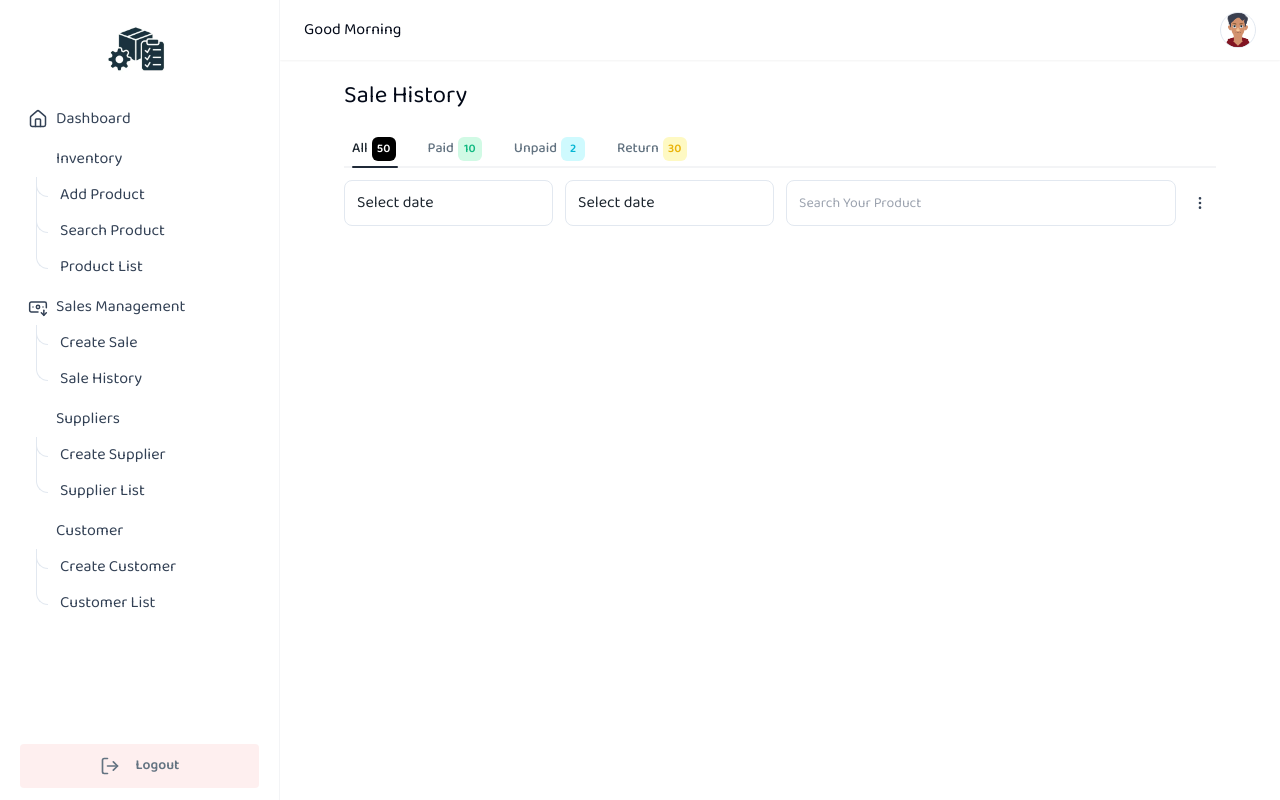
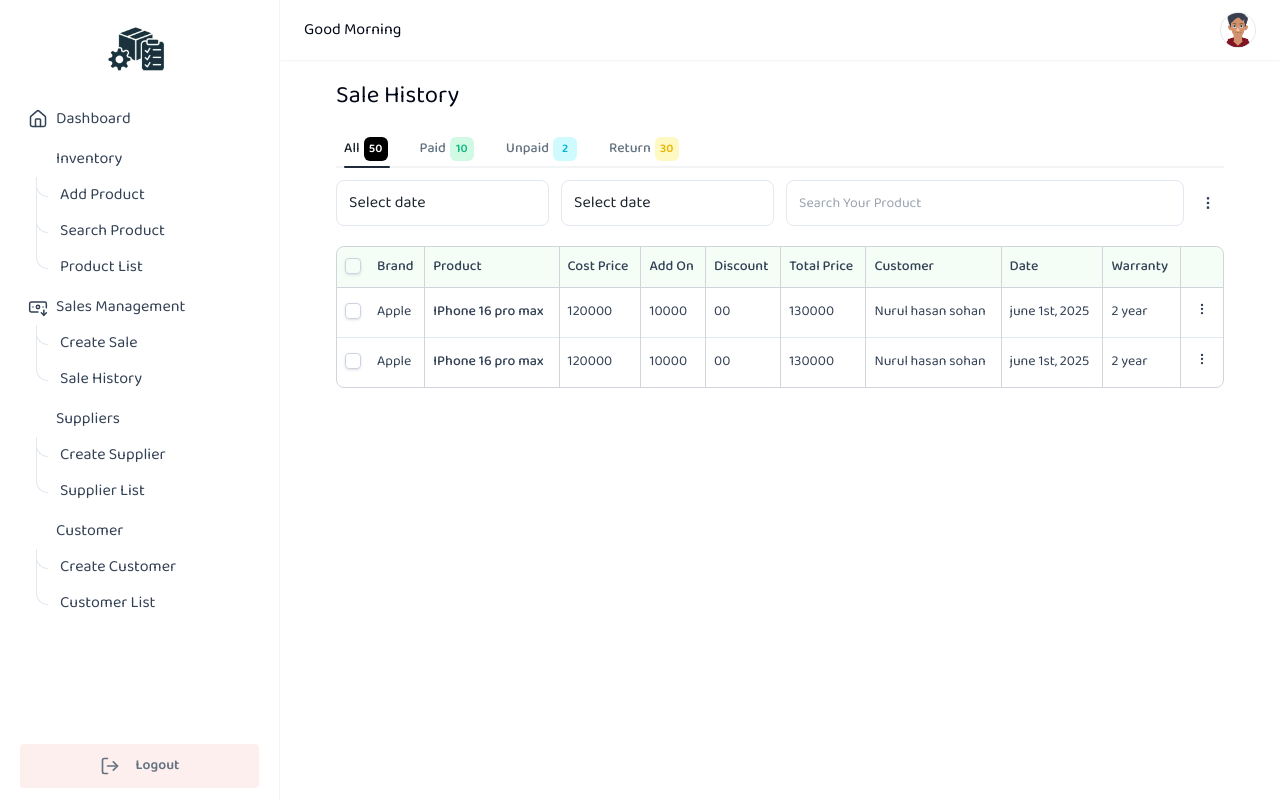
Before and after one commit to saadi001/inventory-system, a React (Vite) app: page /sale-history in a window 1280 px wide. Built offline with nearby package versions, Linux system fonts and the light colour scheme; some icons are missing.

Commit message:
sale history menu added in table

```diff
--- a/package.json
+++ b/package.json
@@ -11,6 +11,7 @@
   },
   "dependencies": {
     "@hugeicons/react": "^1.0.5",
+    "@radix-ui/react-checkbox": "^1.3.2",
     "@radix-ui/react-dropdown-menu": "^2.1.15",
     "@radix-ui/react-popover": "^1.1.14",
     "@radix-ui/react-scroll-area": "^1.2.9",
--- a/src/components/Form/MenuDropdown/SaleHistoryMenu.jsx
+++ b/src/components/Form/MenuDropdown/SaleHistoryMenu.jsx
@@ -19,14 +19,14 @@ const SaleHistoryMenu = () => {
       <DropdownMenuContent align={"end"}>
         <DropdownMenuItem>
           <div className="flex items-center gap-2 font-baloo text-headerColor">
-            <PrinterIcon size={16} strokeWidth={2.5} />
-            Print All
+            <PrinterIcon size={16} strokeWidth={2} />
+            Print All Invoice
           </div>
         </DropdownMenuItem>
         <DropdownMenuItem>
           <div className="flex items-center gap-2 font-baloo text-headerColor">
-            <PrinterCheckIcon size={16} strokeWidth={2.5} />
-            Print Selected
+            <PrinterCheckIcon size={16} strokeWidth={2} />
+            Print Selected Invoice
           </div>
         </DropdownMenuItem>
         <DropdownMenuArrow fill="#00a76f" />
--- /dev/null
+++ b/src/components/Form/MenuDropdown/SingleSaleMenu.jsx
@@ -0,0 +1,32 @@
+import {
+  DropdownMenu,
+  DropdownMenuContent,
+  DropdownMenuItem,
+  DropdownMenuTrigger,
+} from "@/components/ui/dropdown-menu";
+import { DropdownMenuArrow } from "@radix-ui/react-dropdown-menu";
+import { InformationDiamondIcon, Invoice02Icon } from "hugeicons-react";
+import { EllipsisVertical } from "lucide-react";
+
+const SingleSaleMenu = () => {
+  return (
+    <DropdownMenu modal={false}>
+      <DropdownMenuTrigger>
+        <div className=" hover:bg-gray-200 rounded-full p-1.5 transition-all cursor-pointer">
+          <EllipsisVertical size={14} />
+        </div>
+      </DropdownMenuTrigger>
+      <DropdownMenuContent align={"start"} side={"left"}>
+        <DropdownMenuItem className={"font-baloo "}>
+          <Invoice02Icon strokeWidth={1.8} /> Download invoice
+        </DropdownMenuItem>
+        <DropdownMenuItem className={"font-baloo "}>
+          <InformationDiamondIcon strokeWidth={1.8} /> Download invoice
+        </DropdownMenuItem>
+        <DropdownMenuArrow fill="#00a76f" />
+      </DropdownMenuContent>
+    </DropdownMenu>
+  );
+};
+
+export default SingleSaleMenu;
--- /dev/null
+++ b/src/components/ui/checkbox.jsx
@@ -0,0 +1,22 @@
+import * as React from "react"
+import * as CheckboxPrimitive from "@radix-ui/react-checkbox"
+import { Check } from "lucide-react"
+
+import { cn } from "@/lib/utils"
+
+const Checkbox = React.forwardRef(({ className, ...props }, ref) => (
+  <CheckboxPrimitive.Root
+    ref={ref}
+    className={cn(
+      "peer h-4 w-4 shrink-0 rounded-sm border border-primary shadow focus-visible:outline-none focus-visible:ring-1 focus-visible:ring-ring disabled:cursor-not-allowed disabled:opacity-50 data-[state=checked]:bg-primary data-[state=checked]:text-primary-foreground",
+      className
+    )}
+    {...props}>
+    <CheckboxPrimitive.Indicator className={cn("flex items-center justify-center text-current")}>
+      <Check className="h-4 w-4" />
+    </CheckboxPrimitive.Indicator>
+  </CheckboxPrimitive.Root>
+))
+Checkbox.displayName = CheckboxPrimitive.Root.displayName
+
+export { Checkbox }
--- a/src/index.css
+++ b/src/index.css
@@ -69,6 +69,6 @@
 
 @layer base {
   .custom-container {
-    @apply max-w-[1500px] xl:mx-auto xl:px-16 lg:px-14 md:px-10 sm:px-6 px-3;
+    @apply max-w-[1250px] xl:mx-auto xl:px-14 lg:px-14 md:px-10 sm:px-6 px-3;
   }
 }
--- a/src/pages/SaleHistory.jsx
+++ b/src/pages/SaleHistory.jsx
@@ -3,6 +3,16 @@ import CustomTab from "@/components/CustomTab/CustomTab";
 import CustomDateSelect from "@/components/Form/CustomDateSelect/CustomDateSelect";
 import CustomInput from "@/components/Form/CustomInput/CustomInput";
 import SaleHistoryMenu from "@/components/Form/MenuDropdown/SaleHistoryMenu";
+import SingleSaleMenu from "@/components/Form/MenuDropdown/SingleSaleMenu";
+import { Checkbox } from "@/components/ui/checkbox";
+import {
+  Table,
+  TableBody,
+  TableCell,
+  TableHead,
+  TableHeader,
+  TableRow,
+} from "@/components/ui/table";
 
 const SaleHistory = () => {
   return (
@@ -10,6 +20,7 @@ const SaleHistory = () => {
       <h4 className="text-2xl font-light">Sale History</h4>
       <div className="mt-5">
         <CustomTab data={saleHistoryTabData} hasUnderBorder={true} />
+        {/* filter */}
         <div className="mt-3 grid grid-cols-2 gap-3">
           <div className="grid grid-cols-2 gap-3">
             <CustomDateSelect btnClass={"!w-full"} />
@@ -28,6 +39,137 @@ const SaleHistory = () => {
           </div>
         </div>
       </div>
+      {/* table  */}
+      <div className="mt-5 border border-gray-300 rounded-lg overflow-hidden">
+        <Table>
+          <TableHeader>
+            <TableRow
+              className={
+                "!text-slate-800 border-b border-gray-300 bg-primaryBackground/20 hover:bg-primaryBackground/25"
+              }
+            >
+              <TableHead className={" w-8 text-slate-800 "}>
+                <Checkbox
+                  id={"all-check"}
+                  className={"text-slate-400 border-slate-300"}
+                />
+              </TableHead>
+              <TableHead className={"text-slate-700 border-r border-gray-300 "}>
+                Brand
+              </TableHead>
+              <TableHead className={"text-slate-700 border-r border-gray-300 "}>
+                Product
+              </TableHead>
+              <TableHead className={"text-slate-700 border-r border-gray-300 "}>
+                Cost Price
+              </TableHead>
+              <TableHead className={"text-slate-700 border-r border-gray-300 "}>
+                Add On
+              </TableHead>
+              <TableHead className={"text-slate-700 border-r border-gray-300 "}>
+                Discount
+              </TableHead>
+              <TableHead className={"text-slate-700 border-r border-gray-300 "}>
+                Total Price
+              </TableHead>
+              <TableHead className={"text-slate-700 border-r border-gray-300 "}>
+                Customer
+              </TableHead>
+              <TableHead className={"text-slate-700 border-r border-gray-300 "}>
+                Date
+              </TableHead>
+              <TableHead className={"text-slate-700 border-r border-gray-300 "}>
+                Warranty
+              </TableHead>
+              <TableHead className={" w-6"}></TableHead>
+            </TableRow>
+          </TableHeader>
+          <TableBody>
+            <TableRow className={"text-slate-700"}>
+              <TableCell className={""}>
+                <Checkbox
+                  id={"all-check"}
+                  className={"text-slate-400 border-slate-300"}
+                />
+              </TableCell>
+              <TableCell className={"border-r border-gray-300"}>
+                Apple
+              </TableCell>
+              <TableCell className={"max-w-72 border-r border-gray-300"}>
+                <div>
+                  {/* <div className="w-10 h-8 border overflow-hidden flex items-center justify-center">
+                    <img src={phone} alt="" className="w-full " />
+                  </div> */}
+                  <h3 className="font-medium">IPhone 16 pro max</h3>
+                </div>
+              </TableCell>
+              <TableCell className={"border-r border-gray-300"}>
+                120000
+              </TableCell>
+              <TableCell className={"border-r border-gray-300"}>
+                10000
+              </TableCell>
+              <TableCell className={"border-r border-gray-300"}>00</TableCell>
+              <TableCell className={"border-r border-gray-300"}>
+                130000
+              </TableCell>
+              <TableCell className={"border-r border-gray-300"}>
+                Nurul hasan sohan
+              </TableCell>
+              <TableCell className={"border-r border-gray-300"}>
+                june 1st, 2025
+              </TableCell>
+              <TableCell className={"border-r border-gray-300"}>
+                2 year
+              </TableCell>
+              <TableCell>
+                <SingleSaleMenu />
+              </TableCell>
+            </TableRow>
+            <TableRow className={"text-slate-700"}>
+              <TableCell className={""}>
+                <Checkbox
+                  id={"all-check"}
+                  className={"text-slate-400 border-slate-300"}
+                />
+              </TableCell>
+              <TableCell className={"border-r border-gray-300"}>
+                Apple
+              </TableCell>
+              <TableCell className={"max-w-72 border-r border-gray-300"}>
+                <div>
+                  {/* <div className="w-10 h-8 border overflow-hidden flex items-center justify-center">
+                    <img src={phone} alt="" className="w-full " />
+                  </div> */}
+                  <h3 className="font-medium">IPhone 16 pro max</h3>
+                </div>
+              </TableCell>
+              <TableCell className={"border-r border-gray-300"}>
+                120000
+              </TableCell>
+              <TableCell className={"border-r border-gray-300"}>
+                10000
+              </TableCell>
+              <TableCell className={"border-r border-gray-300"}>00</TableCell>
+              <TableCell className={"border-r border-gray-300"}>
+                130000
+              </TableCell>
+              <TableCell className={"border-r border-gray-300"}>
+                Nurul hasan sohan
+              </TableCell>
+              <TableCell className={"border-r border-gray-300"}>
+                june 1st, 2025
+              </TableCell>
+              <TableCell className={"border-r border-gray-300"}>
+                2 year
+              </TableCell>
+              <TableCell>
+                <SingleSaleMenu />
+              </TableCell>
+            </TableRow>
+          </TableBody>
+        </Table>
+      </div>
     </div>
   );
 };
```
Also changed, not shown: 1 other file (tests, documents, lock files or other folders).
